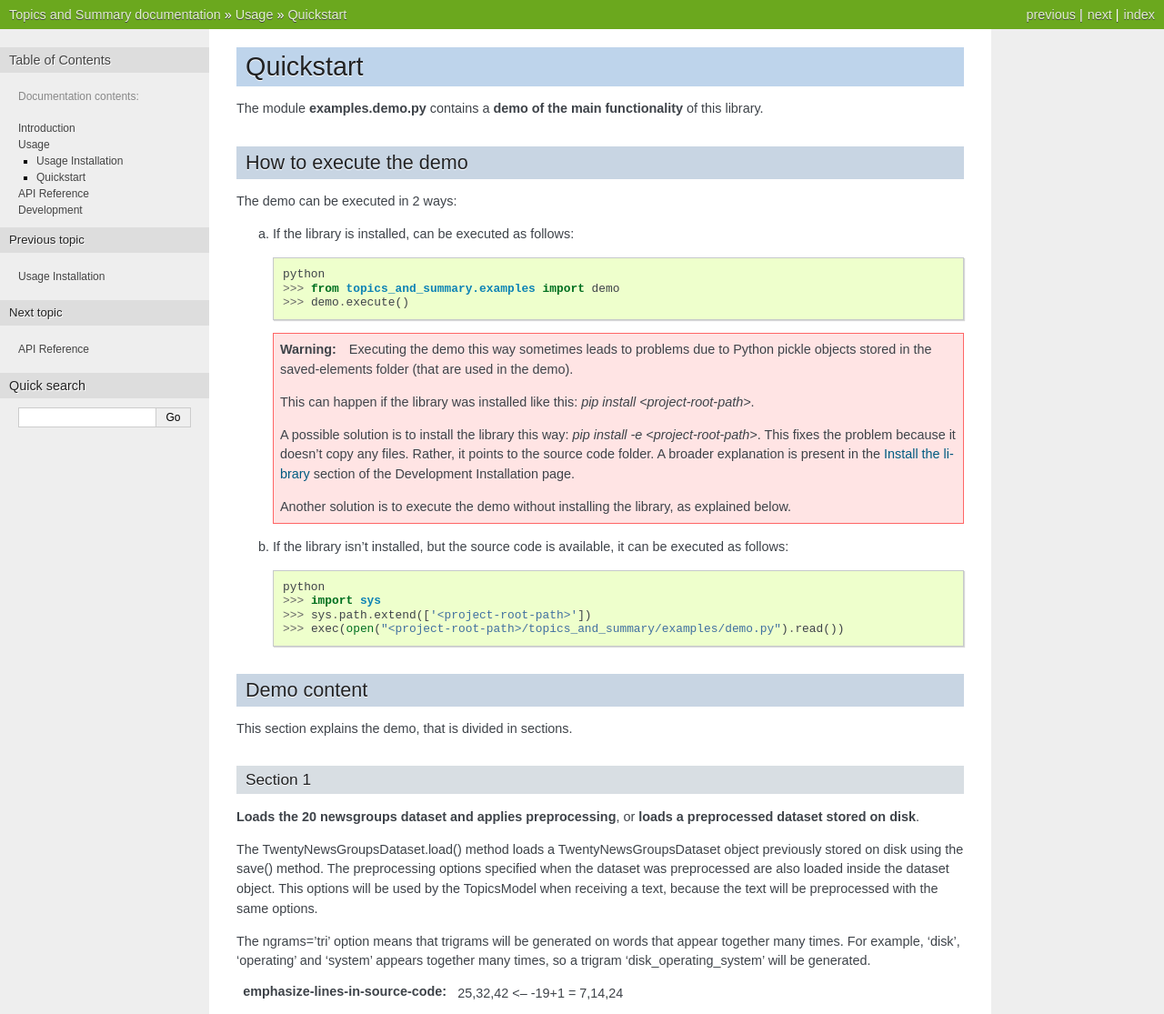
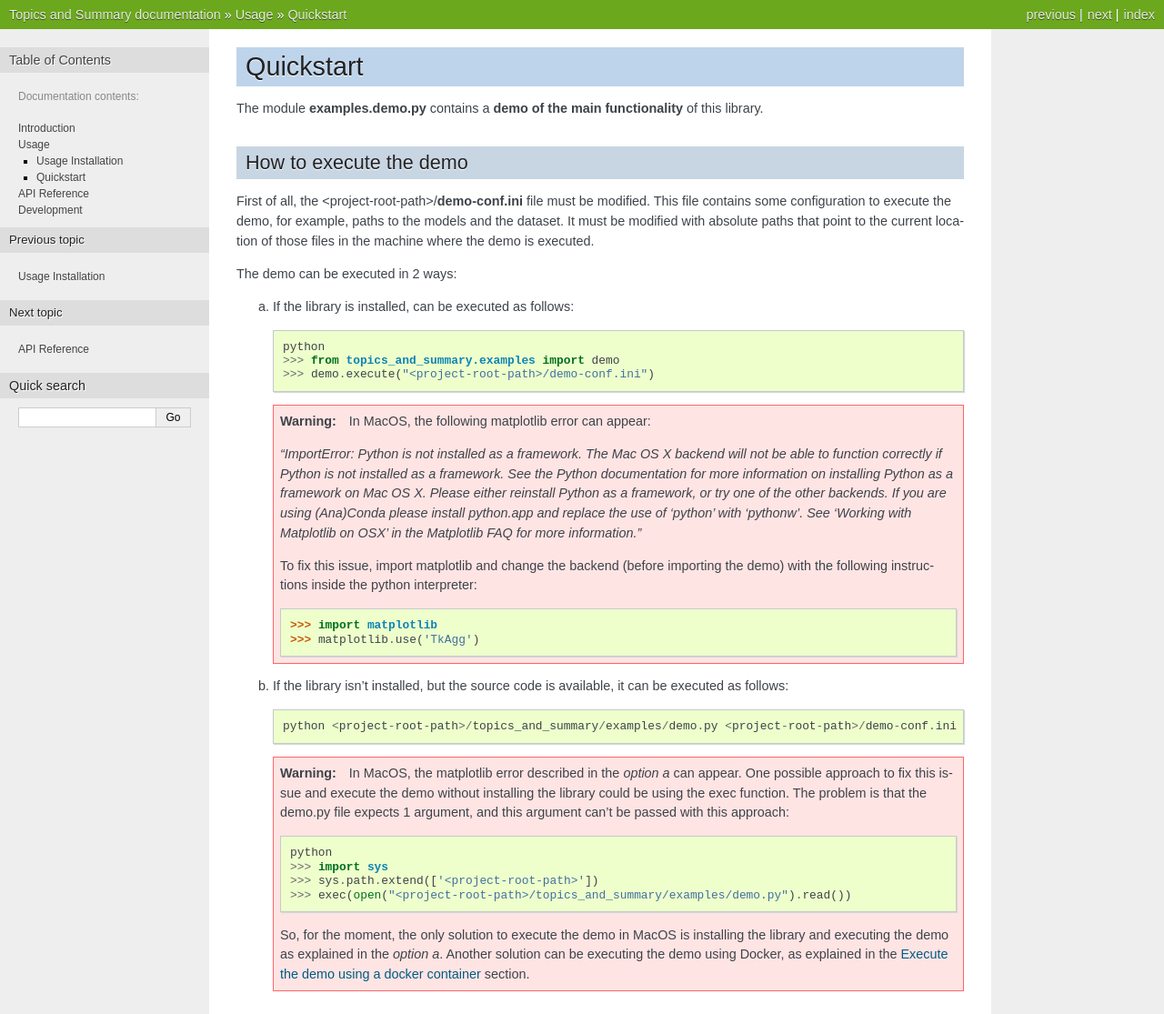
Before and after one commit to CarlosSanabriaM/topics_and_summary, a Sphinx documentation site: the page built from topics_and_summary/docs/source/usage/quickstart.rst, in a window 1280 px wide and 1400 px high, cut to the strip 0-1115 px from the top of the window. Shown: the whole strip at 91% size. Built offline with Sphinx 7.4.7, drawn with Linux system fonts in a browser that asks for light colours; some of the changed text lies outside the part shown.

Commit message:
Updated the demo documentation.

```diff
--- a/topics_and_summary/docs/source/development/api.rst
+++ b/topics_and_summary/docs/source/development/api.rst
@@ -186,7 +186,6 @@ Directory structure and important files
 * **sonar-project.properties**: Contains the configuration for the SonarQube static code analysis tool.
 * **Dockerfile**: Contains the steps for creating the docker image to run the demo.
 * **.dockerignore**: Contains the files and folders ignored by the docker build context. Those files are not copied to the docker image.
-* **docker-run-demo.sh**: Is the script executed by docker when the container starts. It executes the demo.
 * **demo-images**: Here is where the images generated by the demo are stored.
 * **.gitignore**: Contains the files and folders ignored by git.
 * **MANIFEST.in**: Define the list of files to include in the package installation.
--- a/topics_and_summary/docs/source/usage/installation.rst
+++ b/topics_and_summary/docs/source/usage/installation.rst
@@ -64,7 +64,7 @@ In a new virtualenv
 Install dependencies using conda
 ^^^^^^^^^^^^^^^^^^^^^^^^^^^^^^^^
 In a new conda environment
-"""""""""""""""""""""""""
+""""""""""""""""""""""""""
 ::
 
     # Create the environment with the packages needed to use the library
@@ -82,7 +82,7 @@ In a new conda environment
     # (base) should appear at the beginning of the prompt, instead of (<environment-name>)
 
 In an existing conda environment
-"""""""""""""""""""""""""""""""
+""""""""""""""""""""""""""""""""
 ::
 
     # Change the current conda environment to the existing environment
--- a/topics_and_summary/docs/source/usage/quickstart.rst
+++ b/topics_and_summary/docs/source/usage/quickstart.rst
@@ -5,6 +5,10 @@ The module **examples.demo.py** contains a **demo of the main functionality** of
 
 How to execute the demo
 -----------------------
+
+First of all, the <project-root-path>/**demo-conf.ini** file must be modified. This file contains some configuration
+to execute the demo, for example, paths to the models and the dataset. It must be modified with absolute paths
+that point to the current location of those files in the machine where the demo is executed.
 
 The demo can be executed in 2 ways:
 
@@ -14,27 +18,46 @@ a. If the library is installed, can be executed as follows:
 
       python
       >>> from topics_and_summary.examples import demo
-      >>> demo.execute()
+      >>> demo.execute("<project-root-path>/demo-conf.ini")
 
-   .. warning:: Executing the demo this way sometimes leads to problems due to Python pickle objects stored in
-      the saved-elements folder (that are used in the demo).
 
-      This can happen if the library was installed like this: *pip install <project-root-path>*.
+   .. warning:: In MacOS, the following matplotlib error can appear:
 
-      A possible solution is to install the library this way: *pip install -e <project-root-path>*. This fixes the problem
-      because it doesn't copy any files. Rather, it points to the source code folder. A broader explanation is present in the
-      :ref:`development-installation-install-the-library` section of the Development Installation page.
+      *"ImportError: Python is not installed as a framework. The Mac OS X backend will not be able to function correctly
+      if Python is not installed as a framework. See the Python documentation for more information on installing Python
+      as a framework on Mac OS X. Please either reinstall Python as a framework, or try one of the other backends.
+      If you are using (Ana)Conda please install python.app and replace the use of 'python' with 'pythonw'.
+      See 'Working with Matplotlib on OSX' in the Matplotlib FAQ for more information."*
 
-      Another solution is to execute the demo without installing the library, as explained below.
+      To fix this issue, import matplotlib and change the backend (before importing the demo)
+      with the following instructions inside the python interpreter:
+
+      >>> import matplotlib
+      >>> matplotlib.use('TkAgg')
 
 b. If the library isn't installed, but the source code is available, it can be executed as follows:
 
    ::
 
-      python
-      >>> import sys
-      >>> sys.path.extend(['<project-root-path>'])
-      >>> exec(open("<project-root-path>/topics_and_summary/examples/demo.py").read())
+      python <project-root-path>/topics_and_summary/examples/demo.py <project-root-path>/demo-conf.ini
+
+
+   .. warning:: In MacOS, the matplotlib error described in the *option a* can appear. One possible approach to
+      fix this issue and execute the demo without installing the library could be using the exec function.
+      The problem is that the demo.py file expects 1 argument, and this argument can't be passed with this approach:
+
+      ::
+
+            python
+            >>> import sys
+            >>> sys.path.extend(['<project-root-path>'])
+            >>> exec(open("<project-root-path>/topics_and_summary/examples/demo.py").read())
+
+
+      So, for the moment, the only solution to execute the demo in MacOS is installing the library and executing the
+      demo as explained in the *option a*.
+      Another solution can be executing the demo using Docker, as explained in the :ref:`demo-docker` section.
+
 
 Demo content
 ------------
@@ -51,17 +74,19 @@ using the save() method. The preprocessing options specified when the dataset wa
 the dataset object. This options will be used by the TopicsModel when receiving a text, because the text will be
 preprocessed with the same options.
 
-The ngrams='tri' option means that trigrams will be generated on words that appear together many times. For example,
-'disk', 'operating' and 'system' appears together many times, so a trigram 'disk_operating_system' will be generated.
+The ngrams='tri' option of the preprocess_dataset() function means that trigrams will be generated on words
+that appear together many times. For example, 'disk', 'operating' and 'system' appears together many times,
+so a trigram 'disk_operating_system' will be generated.
 
 .. emphasize-lines counts from 1, not from the number specified in :lineno-start:
-:emphasize-lines-in-source-code: 25,32,42 <-- -19+1 = 7,14,24
+:emphasize-lines-in-source-code: 55-59,66,76 <-- -49+1 = 7-11,18,28
+
 .. literalinclude:: ../../../examples/demo.py
     :linenos:
-    :lineno-start: 19
+    :lineno-start: 49
     :language: python
-    :lines: 19-44
-    :emphasize-lines: 7,14,24
+    :lines: 49-78
+    :emphasize-lines: 7-11,18,28
 
 
 
@@ -89,13 +114,14 @@ So, for this reason, the docs_topics_df is created once, and then it's stored on
 TopicsModel is called. After that, there is no need to recalculate the predictions.
 
 .. emphasize-lines counts from 1, not from the number specified in :lineno-start:
-:emphasize-lines-in-source-code: 53,54,58,61 <-- -48+1 = 6-10,12
+:emphasize-lines-in-source-code: 93-96,99 <-- -82+1 = 12-15,18
+
 .. literalinclude:: ../../../examples/demo.py
     :linenos:
-    :lineno-start: 48
+    :lineno-start: 82
     :language: python
-    :lines: 48-61
-    :emphasize-lines: 6,7,11,14
+    :lines: 82-99
+    :emphasize-lines: 12-15,18
 
 
 
@@ -213,16 +243,19 @@ get_k_best_sentences_of_text(), that returns the k best sentences of the given t
 Internally, the get_k_best_sentences_of_text() method uses word embeddings (either GloVe or Word2Vec).
 
 .. emphasize-lines counts from 1, not from the number specified in :lineno-start:
-:emphasize-lines-in-source-code: 197,199 <-- -184+1 = 14,16
+:emphasize-lines-in-source-code: 236,241 <-- -223+1 = 14,19
+
 .. literalinclude:: ../../../examples/demo.py
     :linenos:
-    :lineno-start: 184
+    :lineno-start: 223
     :language: python
-    :lines: 184-204
-    :emphasize-lines: 14,16
+    :lines: 223-246
+    :emphasize-lines: 14,19
 
 
 
+
+.. _demo-docker:
 
 Execute the demo using a docker container
 ------------------------------------------
@@ -270,6 +303,8 @@ Execute the following commands to create and run a docker container using the pr
    docker run --name topics_and_summary -v $PWD/demo-images:/topics_and_summary/demo-images -i -t topics_and_summary:latest
 
 After executing this command, the demo will start. When the demo finishes, the container will stop.
+The demo images will be saved in the <project-root-folder>/demo-images folder of the host.
+
 To execute the demo more than one time, see the section below.
 
 .. note:: This step is much faster than the previous one.
```
Also changed, not shown: other parts of topics_and_summary/docs/source/usage/quickstart.rst (+17 -13 lines), 1 other file.
